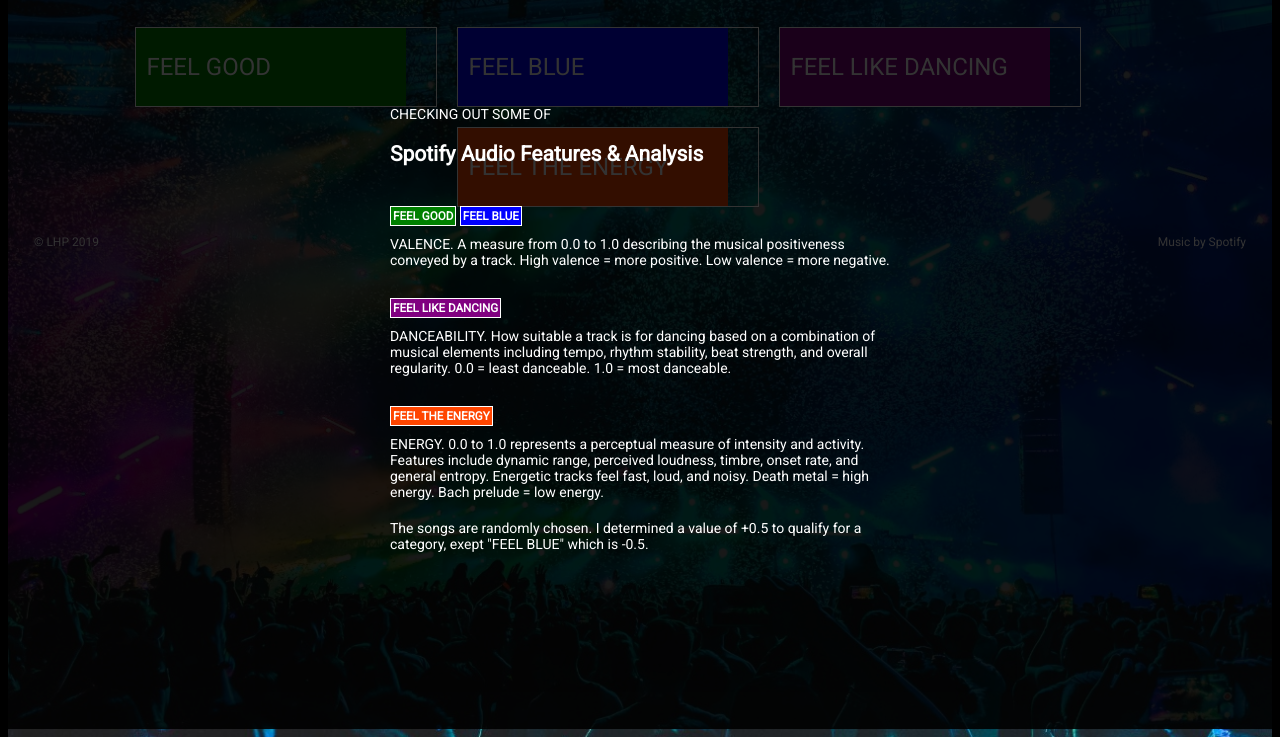
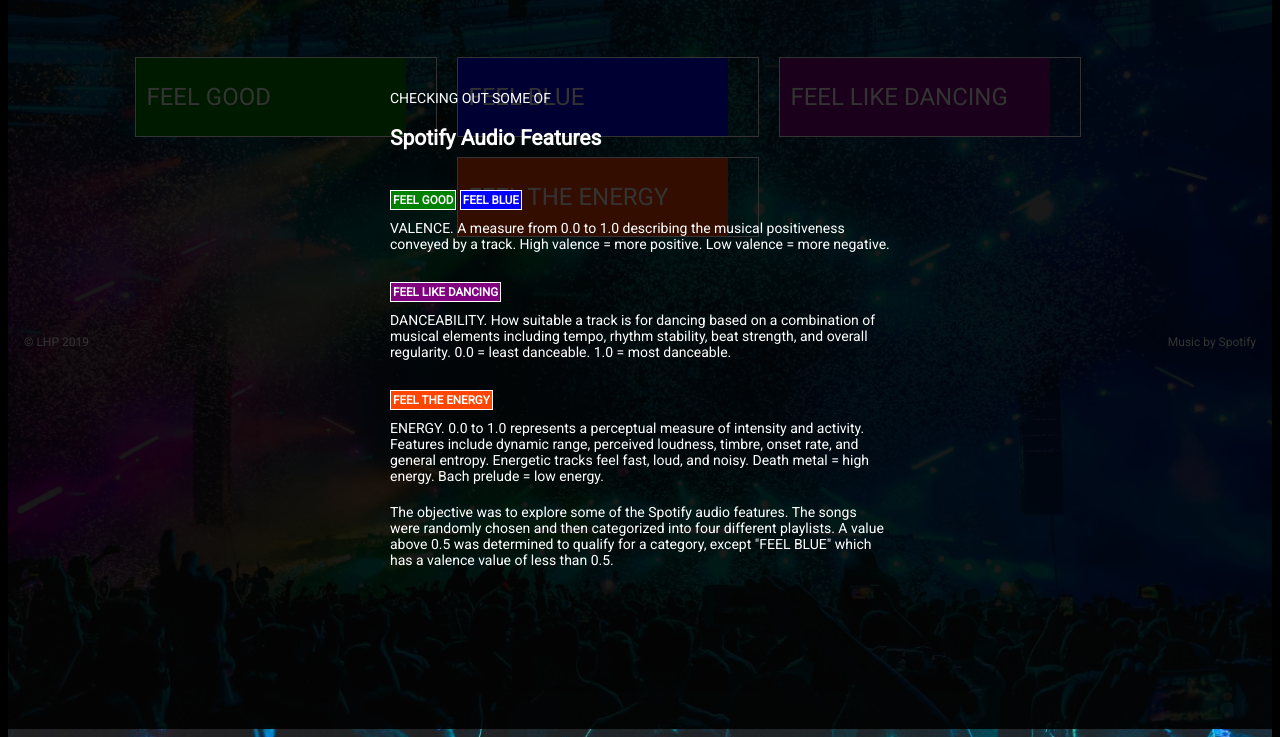
Before and after one commit to lisahammarstrand/final_project_technigo_part1, a plain HTML site: page index.html in a window 1280 px wide. Both pictures are taken after a click on the button "ABOUT". Shown: the part 71-808 px from the top of the page. Drawn offline with Linux system fonts and the light colour scheme.

Commit message:
Added animation on playlist. Changed some text and styling. Updated Readme.

```diff
--- a/index.html
+++ b/index.html
@@ -10,31 +10,35 @@
     <title>Sound affects | Music by mode</title>
 </head>
 
+<body>
     <div id="overlay"></div>
     <div id="overlay2" onclick="off()">
         <div id="close">X</div>
         <div id="overlay2-text">
             <p class="p-overlay2-text">CHECKING OUT SOME OF</p>
-        <h2>Spotify Audio Features & Analysis</h2>
+            <h2>Spotify Audio Features</h2>
             <h5 id="h5good">FEEL GOOD</h5>
             <h5 id="h5blue">FEEL BLUE</h5>
-        <p class="p-overlay2-text">VALENCE. A measure from 0.0 to 1.0 describing the musical positiveness conveyed by a
+            <p class="p-overlay2-text">VALENCE. A measure from 0.0 to 1.0 describing the musical positiveness conveyed
+                by a
                 track. High
                 valence = more positive. Low valence = more negative.</p>
             <h5 id="h5dance">FEEL LIKE DANCING</h5>
-        <P class="p-overlay2-text">DANCEABILITY. How suitable a track is for dancing based on a combination of musical
-            elements including tempo, rhythm stability, beat strength, and overall regularity. 0.0 = least danceable.
+            <P class="p-overlay2-text">DANCEABILITY. How suitable a track is for dancing based on a combination of
+                musical
+                elements including tempo, rhythm stability, beat strength, and overall regularity. 0.0 = least
+                danceable.
                 1.0 = most danceable.</P>
             <h5 id="h5energy">FEEL THE ENERGY</h5>
             <P class="p-overlay2-text">ENERGY. 0.0 to 1.0 represents a perceptual measure of intensity and
                 activity. Features include dynamic range, perceived loudness, timbre, onset rate, and general entropy.
                 Energetic tracks feel fast, loud, and noisy. Death metal = high energy. Bach prelude = low energy.</P>
-        <P class="p-overlay2-text">The songs are randomly chosen. I determined a value of +0.5 to qualify for a
-            category, exept "FEEL BLUE" which is -0.5.</P>
+            <P class="p-overlay2-text">The objective was to explore some of the Spotify audio features.
+                The songs were randomly chosen and then categorized into four different playlists. A value above 0.5 was
+                determined to qualify for a
+                category, except "FEEL BLUE" which has a valence value of less than 0.5.</P>
         </div>
     </div>
-
-<body>
     <header id="header">
         <img src="headphones_white.svg" alt="headphones-logo">
         <h1>MUSIC BY MODE</h1>
@@ -82,8 +86,8 @@
     </section>
 
     <footer>
-        <p>&copy LHP 2019</p>
-        <p>Music by Spotify</p>
+        <p class="p-footer">&copy LHP 2019</p>
+        <p class="p-footer">Music by Spotify</p>
     </footer>
 
     <script src="src/script.js"></script>
--- a/style.css
+++ b/style.css
@@ -50,7 +50,7 @@
     margin: 16px;
     }
 
- #overlay2-text {
+#overlay2-text {
     position: absolute;
     width: 275px;
     height: 500px;
@@ -63,11 +63,11 @@
     overflow: auto;
  }
 
- .p-overlay2-text {
+.p-overlay2-text {
     padding: 10px 0px 10px 0px;
  }
 
- h2 {
+h2 {
     margin: 10px 0px 20px 0px;
  }
 
@@ -166,13 +166,19 @@
     cursor: pointer;
 }
 
+p {
+    margin: 0px;
+    padding: 10px;
+}
+
 /* Accordion "answer" */
-/* Transition/animation - how? */
 #feelgoodContainer {
     width: 302px;
     height: auto;
     border: 1px solid white;
     margin: 10px;
+    animation: showPlaylist 2s forwards;
+    transition: ease-out;
 }
 
 #blueContainer {
@@ -180,6 +186,8 @@
     height: auto;
     border: 1px solid white;
     margin: 10px;
+    animation: showPlaylist 2s forwards;
+    transition: ease-out;
 }
 
 #danceContainer {
@@ -187,6 +195,8 @@
     height: auto;
     border: 1px solid white;
     margin: 10px;
+    animation: showPlaylist 2s forwards;
+    transition: ease-out;
 }
 
 #energyContainer {
@@ -194,21 +204,35 @@
     height: auto;
     border: 1px solid white;
     margin: 10px;
+    animation: showPlaylist 2s forwards;
+    transition: ease-out;
 }
-
+/* Transition/animation on hide playlist - how */
 .hide {
+    /*animation: hidePlaylist 3s forwards;
+    transition: ease; */
     display: none;
 }
 
-p {
-    margin: 0px;
-    padding: 10px;
+iframe {
+    border: none;
 }
+
 
 @keyframes showProgress {
 0% { width: 0%;}
 100% { width: 90%;}
 }
+
+@keyframes showPlaylist {
+    0% { height: 0;}
+    100% { height: 250px;}
+    }
+
+/*@keyframes hidePlaylist {
+    0% { height: 250px;}
+    100% { height: 0;}
+    }*/
 
 .feelgood {
     background: green;
@@ -236,7 +260,9 @@
     margin-left: 16px;
 }
 
-footer p {
+.p-footer {
+    margin: 0px;
+    padding: 10px 0px;
     font-size: 12px;
 }
 
@@ -254,12 +280,16 @@
 
         }
      .playlists-container {
+        top: 30px;
         width: 95%;
         height: auto;
         display: flex;
         flex-direction: row;
         flex-wrap: wrap;
-       align-items: unset;
+        align-items: unset;
+    }
+    footer {
+        top: 100px;
     }
 }
 
```
Also changed, not shown: 1 other file. Lines whose indentation alone changed are shown as unchanged.
